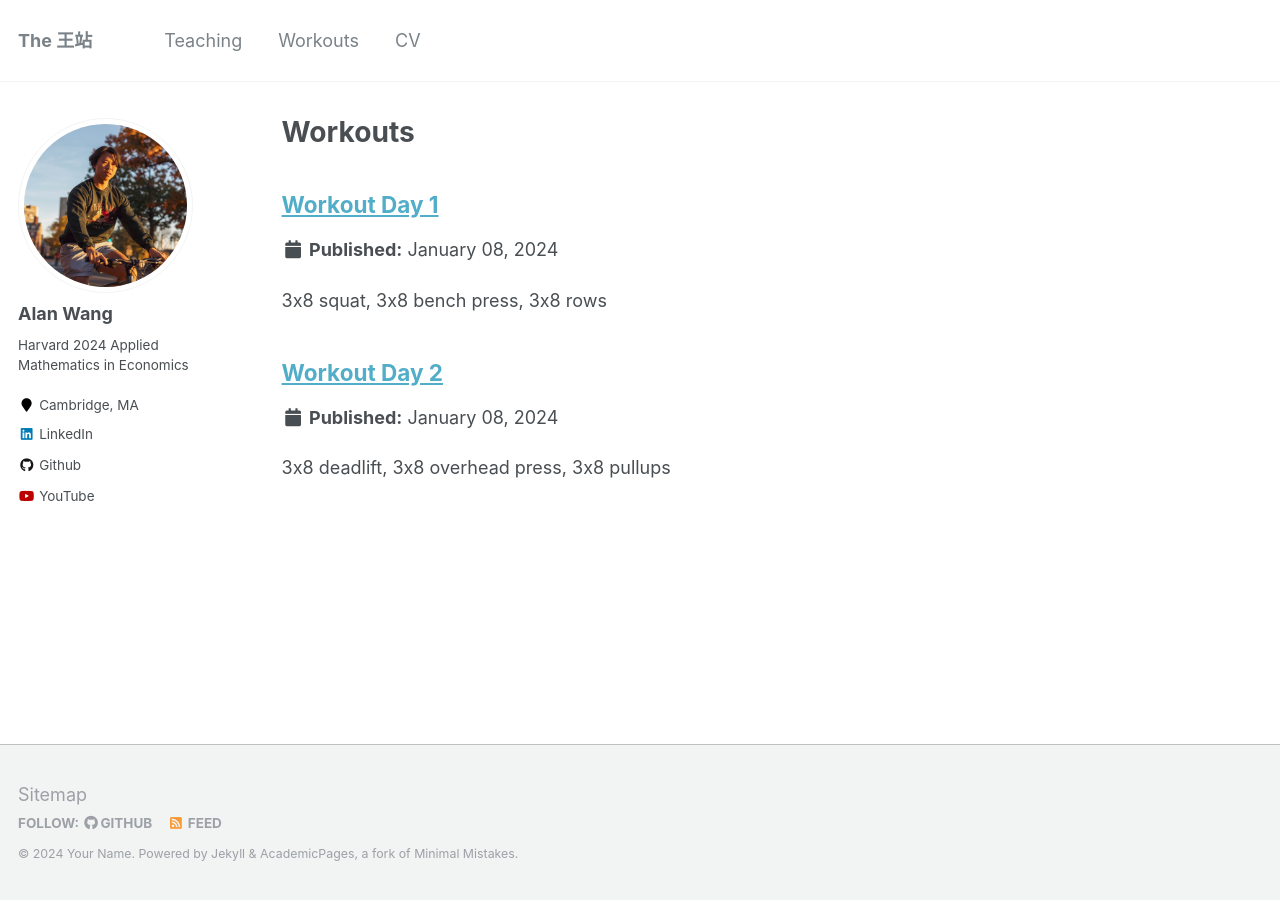
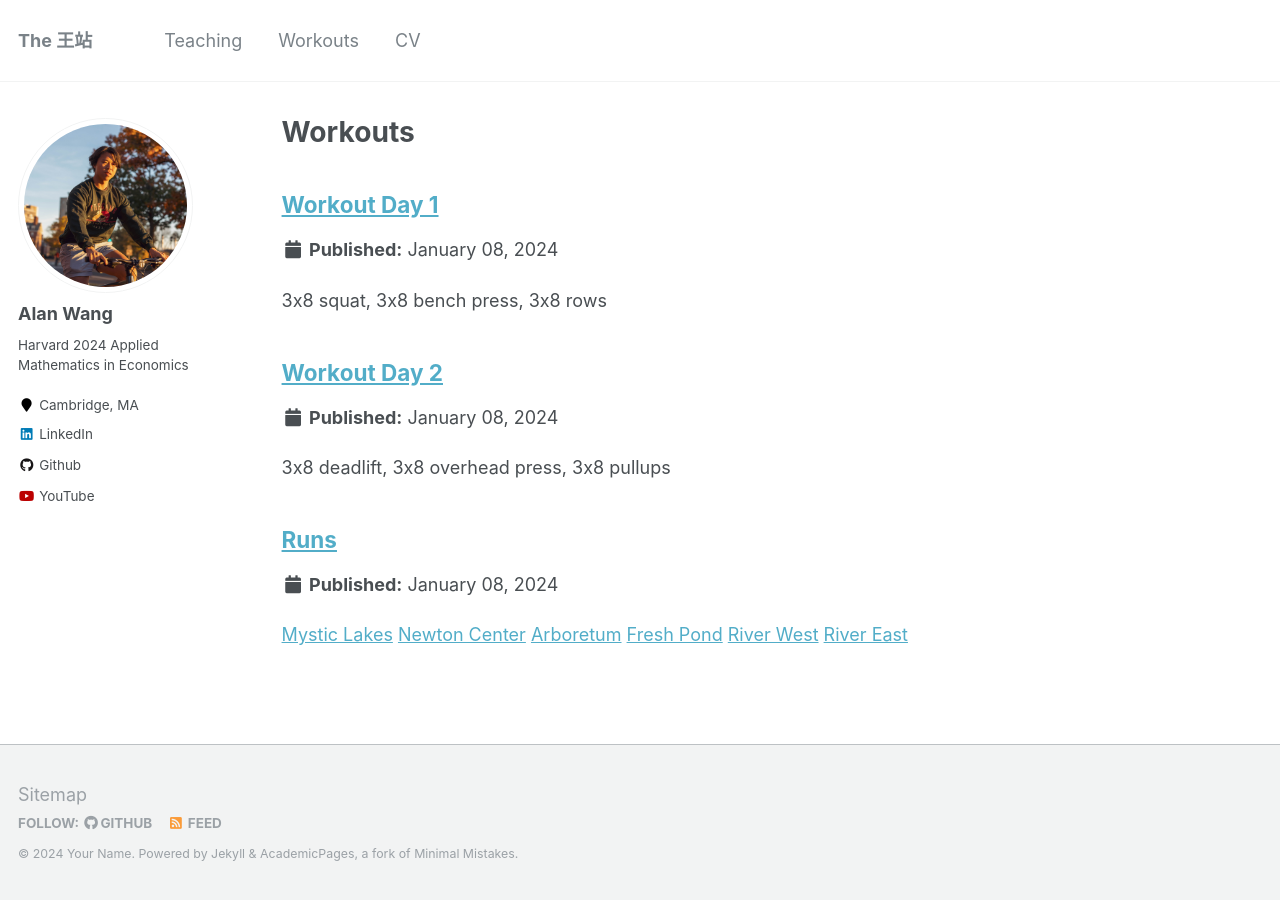
Before and after one commit to AlanWang610/alanwa.ng, a Jekyll site: the page built from _pages/workouts.html, in a window 1280 px wide. Built offline with Jekyll 4.4.1, drawn with Linux system fonts in a browser that asks for light colours.

Commit message:
Add running

```diff
--- a/_config.yml
+++ b/_config.yml
@@ -113,7 +113,7 @@ author:
   vine             :
   weibo            :
   xing             :
-  youtube          : "https://www.youtube.com/channel/UCtxHcguyCi5ufBJXPDU4YjA"
+  youtube          : "UCtxHcguyCi5ufBJXPDU4YjA"
   wikipedia        :
 
 
--- a/_includes/author-profile.html
+++ b/_includes/author-profile.html
@@ -86,7 +86,7 @@
         <li><a href="https://steamcommunity.com/id/{{ author.steam }}"><i class="fab fa-fw fa-steam-square" aria-hidden="true"></i> Steam</a></li>
       {% endif %}
       {% if author.youtube %}
-        <li><a href="https://www.youtube.com/user/{{ author.youtube }}"><i class="fab fa-fw fa-youtube" aria-hidden="true"></i> YouTube</a></li>
+        <li><a href="https://www.youtube.com/channel/{{ author.youtube }}"><i class="fab fa-fw fa-youtube" aria-hidden="true"></i> YouTube</a></li>
       {% endif %}
       {% if author.soundcloud %}
         <li><a href="https://soundcloud.com/{{ author.soundcloud }}"><i class="fab fa-fw fa-soundcloud" aria-hidden="true"></i> Soundcloud</a></li>
--- /dev/null
+++ b/_workouts/Running Paths.md
@@ -0,0 +1,11 @@
+---
+title: "Runs"
+collection: workouts
+---
+
+[Mystic Lakes](https://www.mapmyrun.com/routes/view/5875714582/)
+[Newton Center](https://www.mapmyrun.com/routes/view/5875719328/)
+[Arboretum](https://www.mapmyrun.com/routes/view/5875727659)
+[Fresh Pond](https://www.mapmyrun.com/routes/view/5875743736/)
+[River West](https://www.mapmyrun.com/routes/view/5875736464)
+[River East](https://www.mapmyrun.com/routes/view/5875748614)
```
